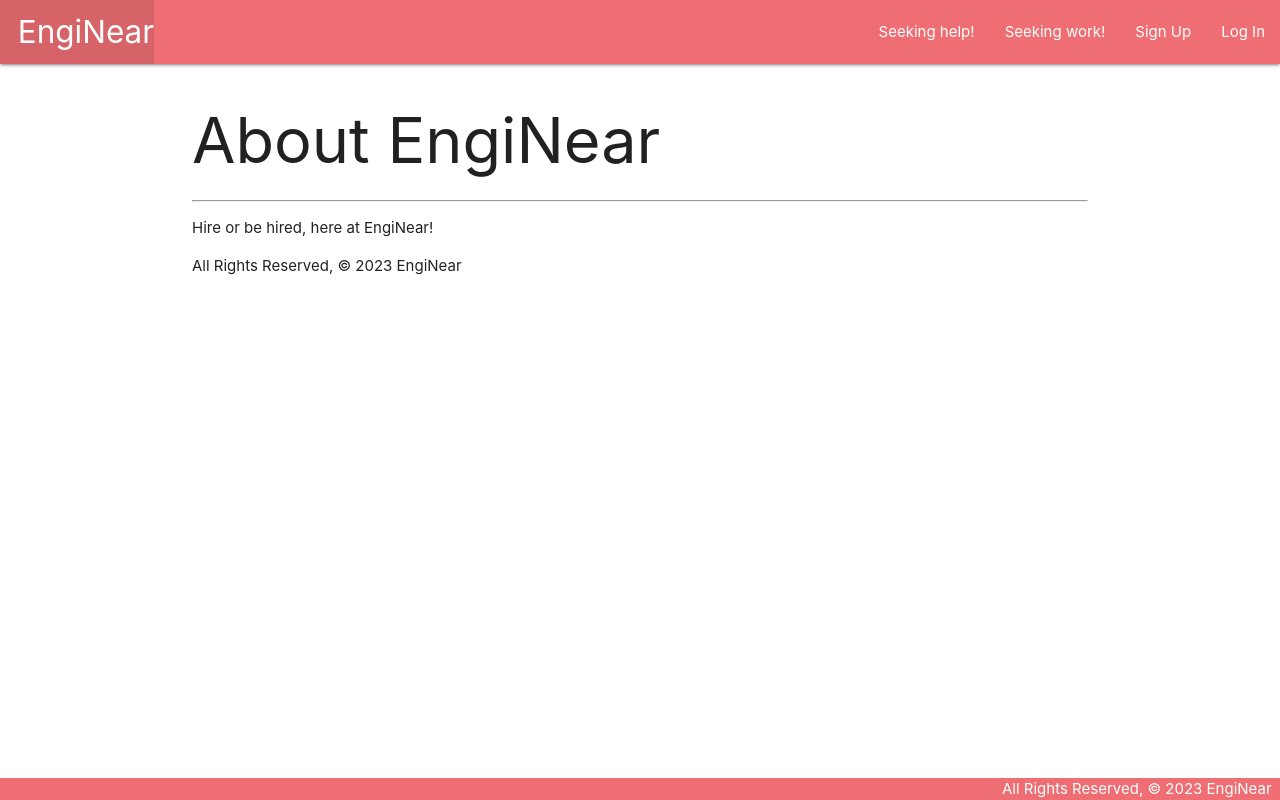
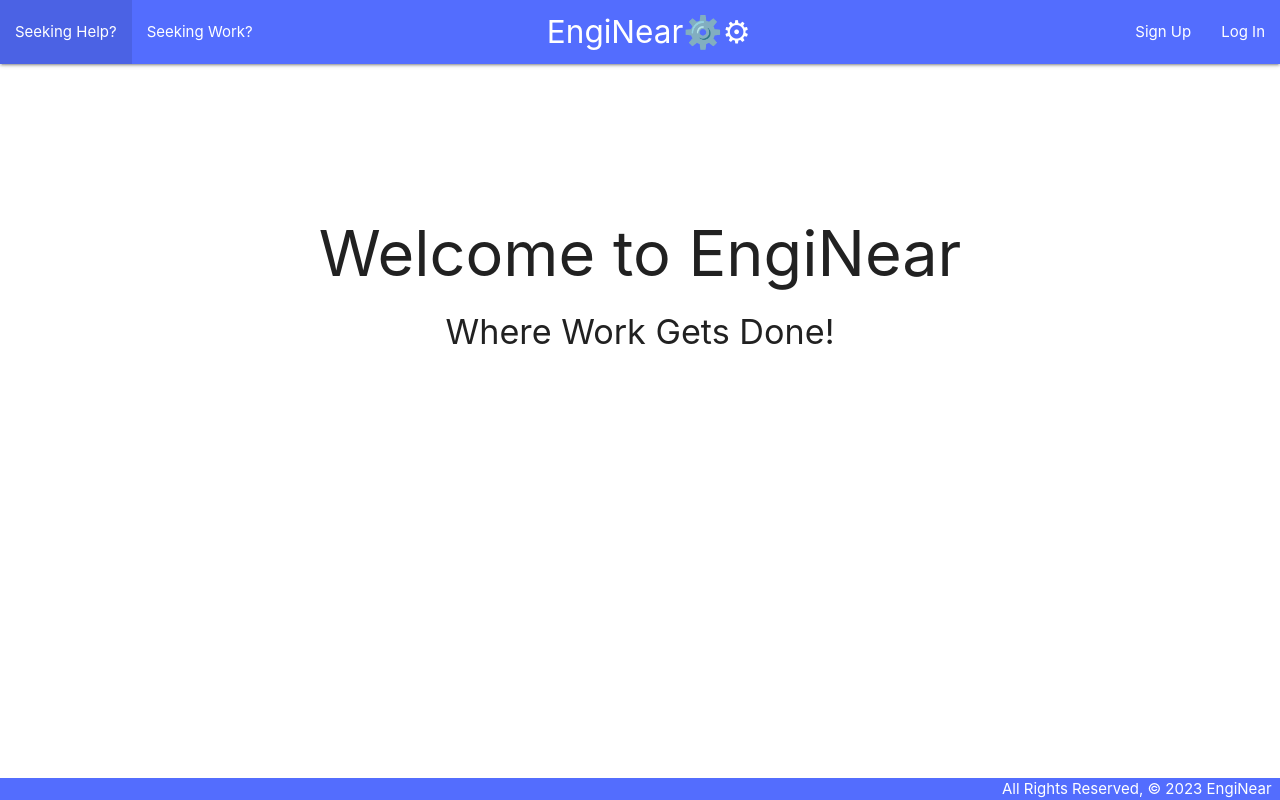
Before and after one commit to skullington4/enginear, a Django app: page / in a window 1280 px wide. Run offline with Django 4.2, Linux system fonts and the light colour scheme.

Commit message:
CSS color change and updates

```diff
--- a/main_app/templates/base.html
+++ b/main_app/templates/base.html
@@ -13,21 +13,28 @@
 </head>
 <body>
   <header class="navbar-fixed">
-    <nav>
+    <nav class="indigo accent-2">
       <div class="nav-wrapper">
         <ul>
-          <li><a href="{% url 'home' %}" class="left brand-logo">&nbsp;&nbsp;EngiNear</a></li>
+          <li><a href="{% url 'home' %}" class="center brand-logo">&nbsp;&nbsp;EngiNear⚙️⚙</a></li>
         </ul>
-        <ul class="right">
-          <li><a href="{% url 'seekhelp' %}">Seeking help!</a></li>
-          <li><a href="{% url 'seekwork' %}">Seeking work!</a></li>
+        <ul class="left">
+          <li><a href="{% url 'seekhelp' %}">Seeking Help?</a></li>
+          <li><a href="{% url 'seekwork' %}">Seeking Work?</a></li>
+        </ul>
           {% if user.is_authenticated %}
-            <li><a href="{% url 'about' %}">About me</a></li>
+          <ul class="right">
+
+            <li><a href="{% url 'about' %}">About</a></li>
             <li><a href="{% url 'logout' %}">Log Out</a></li>
+
+          </ul>
           {% else %}
+          <ul class="right">
             <li><a href="{% url 'signup' %}">Sign Up</a></li>
             <li><a href="{% url 'login' %}">Log In</a></li>
           {% endif %}
+          </ul>
         </ul>
       </div>
     </nav>
@@ -36,7 +43,7 @@
     {% block content %}
     {% endblock %}
   </main>
-  <footer class="page-footer">
+  <footer class="page-footer indigo accent-2">
     <div class="right">All Rights Reserved, &copy; 2023 EngiNear &nbsp;</div>
   </footer>
 </body>
--- a/main_app/templates/home.html
+++ b/main_app/templates/home.html
@@ -1,8 +1,13 @@
 {% extends 'base.html' %}
 
 {% block content %}
-    <h1>About EngiNear</h1>
-    <hr>
-    <p>Hire or be hired, here at EngiNear!</p>
-    <footer>All Rights Reserved, &copy; 2023 EngiNear</footer>
+<br>
+<br>
+<br>
+<br>
+<br>
+<div class="center">
+    <h1>Welcome to EngiNear</h1>
+    <h4>Where Work Gets Done!</h4>
+</div>
 {% endblock %}
```
Also changed, not shown: main_app/templates/about.html (+11 -4 lines), main_app/templates/seekhelp/index.html (+5 -2 lines), main_app/templates/seekwork/index.html (+6 -2 lines).
